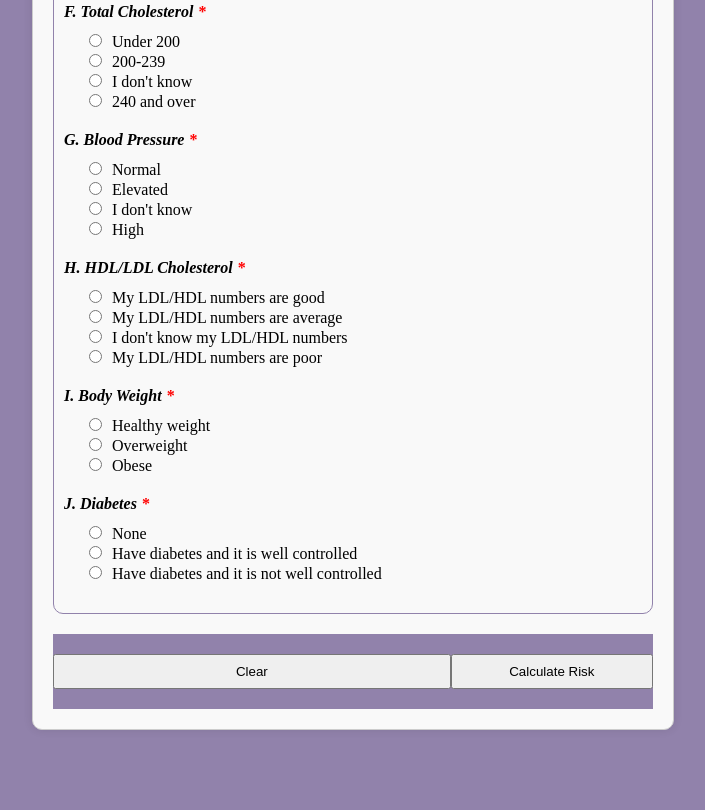
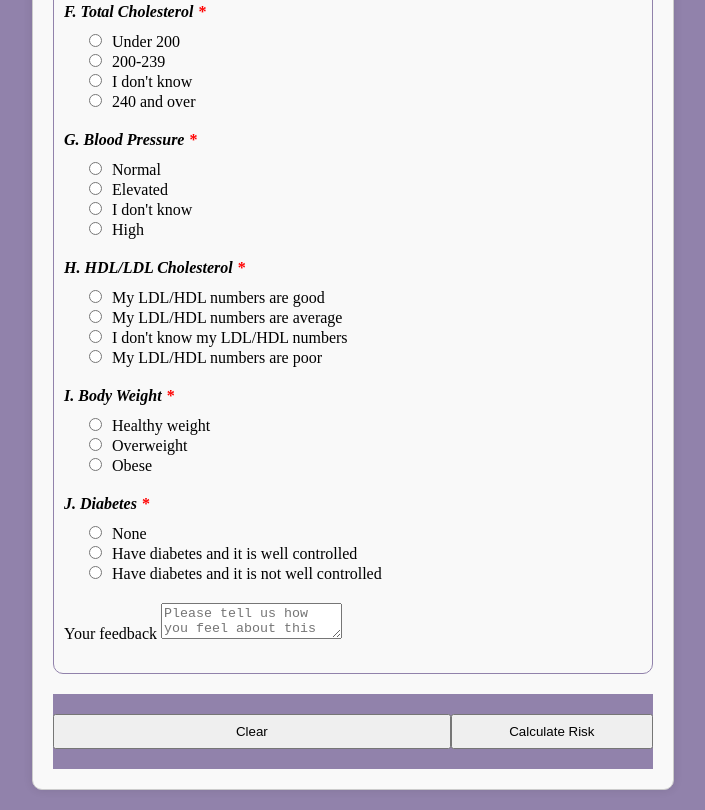
Before and after one commit to victoryDRx/heart-disease-risk, a plain HTML site: page index.html in a window 1280 px wide. Shown: the part 1205-2015 px from the top of the page, without its empty margins (287-992 px from the left). Before the commit the page ends 1955 px from the top, so only its background shows below. Drawn offline with Linux system fonts and the light colour scheme.

Commit message:
Update index.html

```diff
--- a/index.html
+++ b/index.html
@@ -1,5 +1,3 @@
-
-
 <!DOCTYPE html>
 <html lang="en">
 <head>
@@ -122,6 +120,11 @@
                     <label><input name="diabetes" type="radio" value="10"><span class="opt">Have diabetes and it is not well controlled</span></label>
                     <span class="vdp-error-message">Please select an option.</span>
                 </div>
+                <div class="vdp-form-group">
+                    <label class="vdp-customer-review" for="customerReview">Your feedback</label>
+                    <textarea name="customerReview" id="customerReview" placeholder="Please tell us how you feel about this whole exercise"></textarea>
+                </div>
+
             </fieldset>
             <div class="vdp-form-footer">
                 <button type="reset" class="vdp-frm-btn clear">Clear</button>
```
